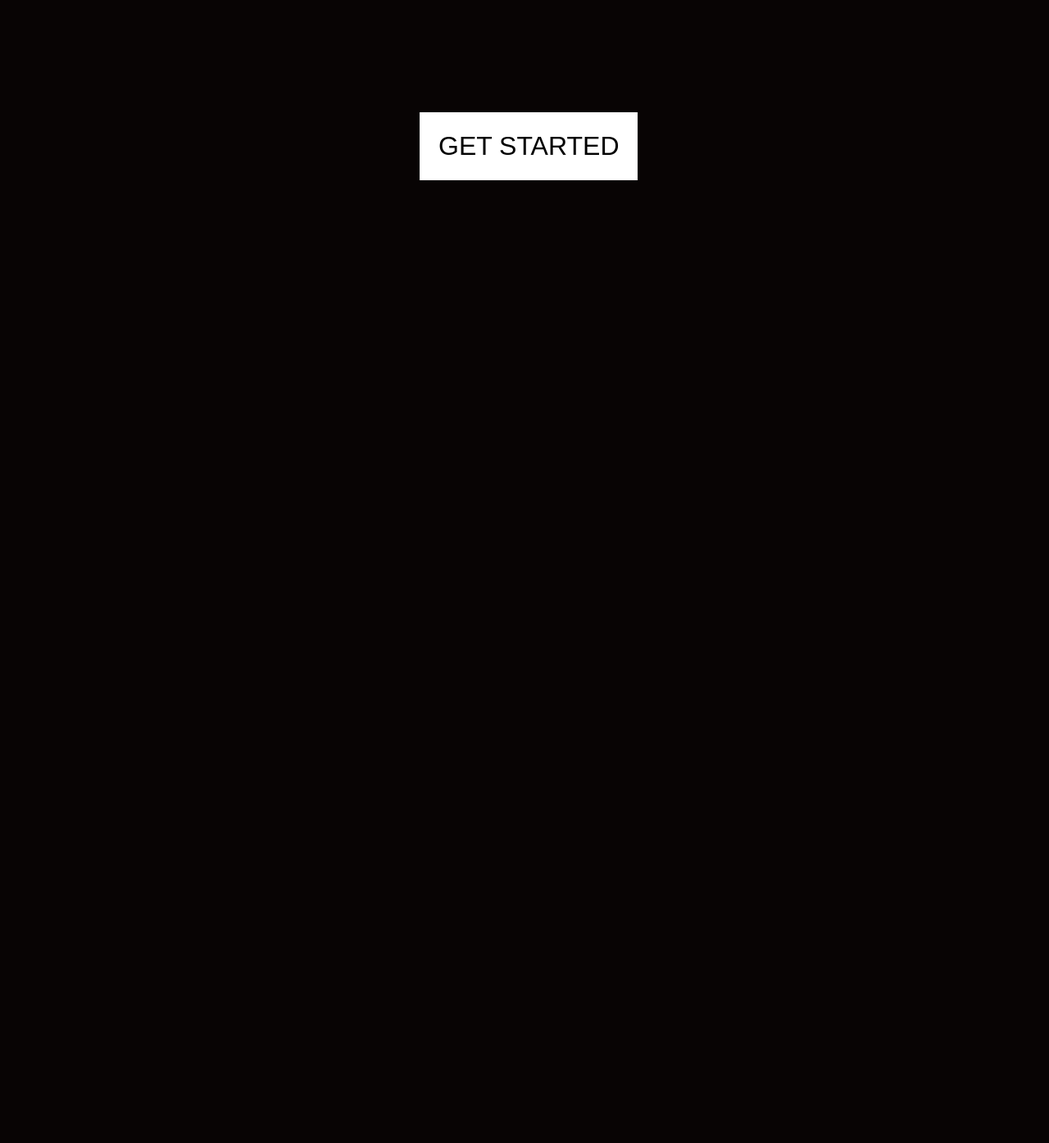
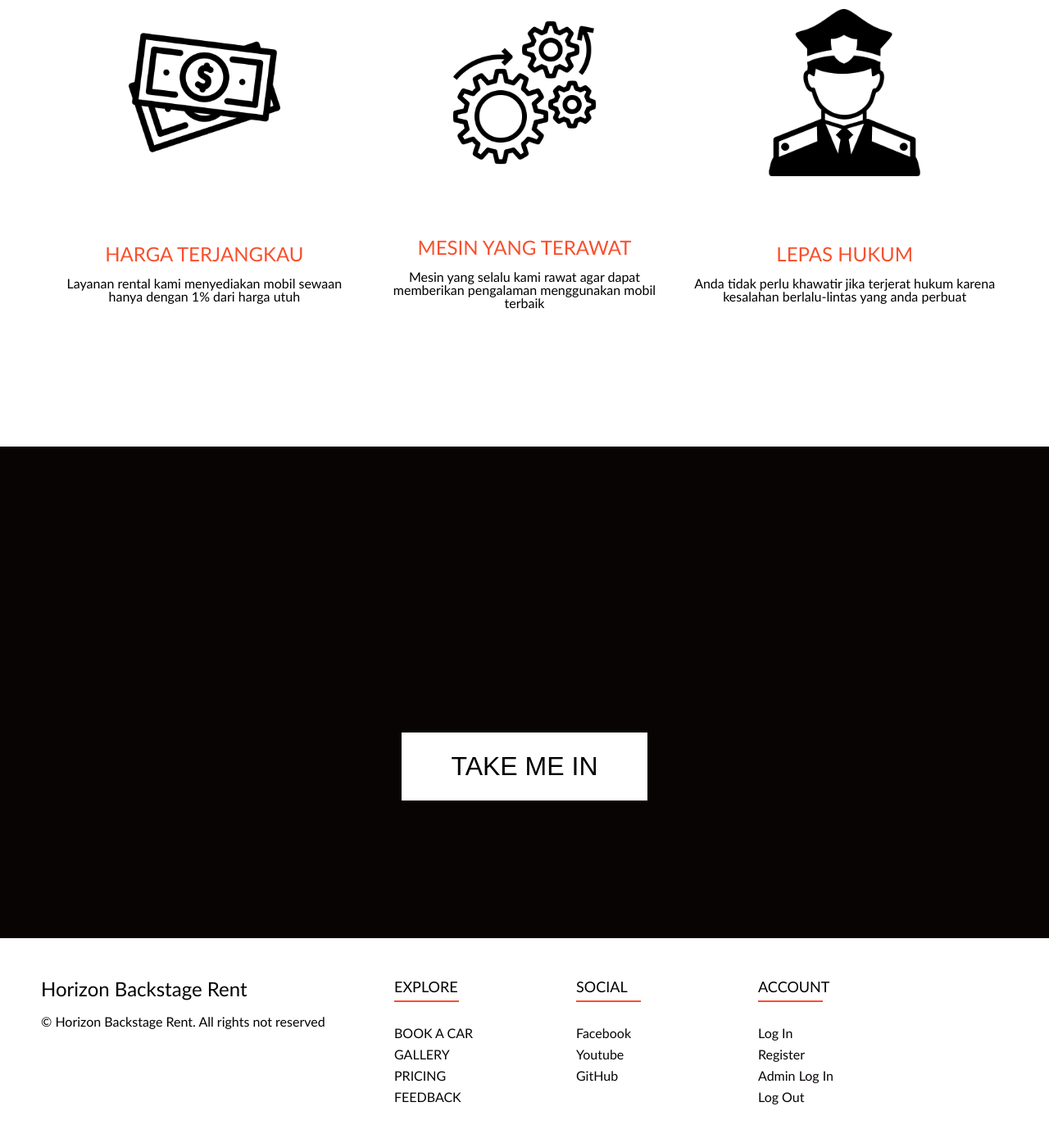
Before and after one commit to ines901231/mobilmarkup, a plain HTML site: page landing2/index.html in a window 1280 px wide. Shown: the part 1555-2950 px from the top of the page at 82% size. Before the commit the page ends 2100 px from the top, so only its background shows below. Drawn offline with Linux system fonts and the light colour scheme.

Commit message:
landing page

```diff
--- a/booking/style.css
+++ b/booking/style.css
@@ -52,6 +52,10 @@ body {
 
 .header ul li a:hover {
     transition: .3s;
+    border-bottom: 1px solid #fff;
+}
+
+a.main {
     border-bottom: 1px solid #fff;
 }
 
--- a/contact/style.css
+++ b/contact/style.css
@@ -52,6 +52,10 @@ body {
 
 .header ul li a:hover {
     transition: .3s;
+    border-bottom: 1px solid #fff;
+}
+
+a.main {
     border-bottom: 1px solid #fff;
 }
 
--- a/gallery/style.css
+++ b/gallery/style.css
@@ -52,6 +52,10 @@ body {
 
 .header ul li a:hover {
     transition: .3s;
+    border-bottom: 1px solid #fff;
+}
+
+a.main {
     border-bottom: 1px solid #fff;
 }
 
--- a/landing2/index.html
+++ b/landing2/index.html
@@ -19,22 +19,68 @@
         <div class="cover"></div>
 
         <div class="about">
-            <h2 class="hidden">WHY THIS <span class="hidden">WEBSITE?</span> </h2>
-            <h3 class="hidden">Website ini dibuat dengan tujuan agar orang-orang dapat mengendarai mobil modern sports impian mereka hanya dengan 1% dari harga pasar.
+            <h2 class="hidden">WHY THIS <span class="hidden">SERVICE?</span> </h2>
+            <h3 class="hidden">Kami memiliki penawaran menarik yang mungkin akan membuat anda lebih tertarik dengan layanan kami
             </h3>
         </div>
 
-        <div class="link">
-
+        <div class="about2">
+            <div class="parent hidden">
+                <div class="profile">
+                    <img src="money.png" alt="">
+                    <p><span>HARGA TERJANGKAU</span> <br><br> Layanan rental kami menyediakan mobil sewaan hanya dengan 1% dari harga utuh</p>
+                </div>
+                <div class="profile">
+                    <img src="machine.png" alt="">
+                    <p><span>MESIN YANG TERAWAT</span> <br><br> Mesin yang selalu kami rawat agar dapat memberikan pengalaman menggunakan mobil terbaik</p>
+                </div>
+                <div class="profile">
+                    <img src="man.png" alt="">
+                    <p><span>LEPAS HUKUM</span> <br><br> Anda tidak perlu khawatir jika terjerat hukum karena kesalahan berlalu-lintas yang anda perbuat</p>
+                </div>
+            </div>
         </div>
 
         <div class="start">
-            <button type="button" class="btn"><a href="../booking/index.html">GET STARTED</a></button>
+            <button type="button" class="btn"><a href="../booking/index.html">TAKE ME IN</a></button>
         </div>
 
-        <div class="footer">
-
-        </div>
+        <footer>
+            <div class="footer">
+                <div class="row">
+                    <div class="copyright">
+                        <p class="horizon">Horizon Backstage Rent</p>
+                        <p>© Horizon Backstage Rent. All rights not reserved</p>
+                    </div>
+                    <div class="kolom">
+                        <h4>EXPLORE</h4>
+                        <ul>
+                            <li><a href="../booking/index.html">BOOK A CAR</a></li>
+                            <li><a href="../gallery/index.html">GALLERY</a></li>
+                            <li><a href="../payment/index.html">PRICING</a></li>
+                            <li><a href="../contact/index.html">FEEDBACK</a></li>
+                        </ul>
+                    </div>
+                    <div class="kolom">
+                        <h4>SOCIAL</h4>
+                        <ul>
+                            <li><a href="https://www.facebook.com/ryuugamine.dewade" target="_blank">Facebook</a></li>
+                            <li><a href="https://www.youtube.com/channel/UChTAyvXUTyHznm3z9FKvwMA" target="_blank">Youtube</a></li>
+                            <li><a href="https://github.com/ines901231" target="_blank">GitHub</a></li>
+                        </ul>
+                    </div>
+                    <div class="kolom">
+                        <h4>ACCOUNT</h4>
+                        <ul>
+                            <li><a href="">Log In</a></li>
+                            <li><a href="">Register</a></li>
+                            <li><a href="">Admin Log In</a></li>
+                            <li><a href="">Log Out</a></li>
+                        </ul>
+                    </div>
+                </div>
+            </div>
+        </footer>
 
 
     </div>
--- a/landing2/style.css
+++ b/landing2/style.css
@@ -28,7 +28,7 @@ body {
 
 .about {
     width: 100%;
-    height: 600px;
+    height: 330px;
     background-color: #fff;
 }
 
@@ -49,21 +49,80 @@ body {
     display: inline-block;
     color: #fff;
     text-shadow: 2px 0 #f8502e, -2px 0 #f8502e, 0 2px #f8502e, 0 -2px #f8502e, 1px 1px #f8502e, -1px -1px #f8502e, 1px -1px #f8502e, -1px 1px #f8502e;
-    font-size: 200px;
+    font-size: 9vh;
     padding-top: 10%;
     text-align: center;
+    cursor: default;
 }
 
-.hero {
-    width: 100%;
-    height: auto;
-    filter: grayscale(1);
-    transition: .5s ease-in-out all;
+.about span {
+    color: #f8502e;
 }
 
-.hero:hover {
-    transition: .5s ease-in-out all;
-    filter: grayscale(0);
+.about :where(h3) {
+    opacity: 80%;
+    color: rgba(0, 0, 0, 6);
+    font-family: 'Kanit', sans-serif;
+    text-align: center;
+    padding-top: 5%;
+    padding-left: 5%;
+    padding-right: 5%;
+    cursor: default;
+}
+
+.about2 {
+    margin: auto;
+    width: 100%;
+    height: 700px;
+    background-color: #fff;
+}
+
+.about2 .parent {
+    width: 90%;
+    height: 15%;
+    padding-left: 5%;
+    background-color: transparent;
+    position: absolute;
+    z-index: 2;
+    flex-wrap: wrap;
+    bottom: 0;
+    display: grid;
+    grid-template-columns: repeat(3, 1fr);
+    grid-template-rows: 1fr;
+    grid-column-gap: 20px;
+    grid-row-gap: 0px;
+    margin-bottom: 950px;
+    /* border: 1px solid #f8502e; */
+}
+
+.about2 .parent .profile {
+    background-color: #fff;
+    border-radius: 10%;
+    display: grid;
+    grid-template-columns: 1fr;
+    grid-template-rows: repeat(2, 1fr);
+    grid-column-gap: 0px;
+    grid-row-gap: 0px;
+}
+
+.about2 .parent .profile img {
+    width: 50%;
+    margin: auto;
+}
+
+.about2 .parent .profile p {
+    font-family: 'Trebuchet MS', 'Lucida Sans Unicode', 'Lucida Grande', 'Lucida Sans', Arial, sans-serif;
+    margin: auto;
+    text-align: center;
+    cursor: default;
+}
+
+.about2 .parent .profile p span {
+    font-family: 'Trebuchet MS', 'Lucida Sans Unicode', 'Lucida Grande', 'Lucida Sans', Arial, sans-serif;
+    margin: auto;
+    text-align: center;
+    color: #f8502e;
+    font-size: x-large;
 }
 
 .content {
@@ -121,9 +180,17 @@ body {
 }
 
 .start {
+    text-align: center;
+    align-content: center;
+    max-width: 1200px;
     width: 100%;
-    height: 600px;
-    padding-top: 100px;
+    height: 300px;
+    margin: auto;
+}
+
+.start p {
+    font-family: 'Trebuchet MS', 'Lucida Sans Unicode', 'Lucida Grande', 'Lucida Sans', Arial, sans-serif;
+    color: #fff;
 }
 
 .start a {
@@ -137,11 +204,8 @@ body {
 }
 
 .btn {
-    align-content: center;
+    width: 25%;
     color: #080404;
-    margin-left: 25%;
-    margin-top: 15%;
-    padding: 20px;
     background-color: #fff;
     font-size: xx-large;
     border: none;
@@ -181,6 +245,81 @@ body {
     width: 100%;
 }
 
+.footer {
+    margin: auto;
+    height: 150px;
+    max-width: 1200px;
+    width: 100%;
+    padding: 50px;
+    background-color: #fff;
+}
+
+.copyright {
+    width: 26em;
+}
+
+.copyright .horizon {
+    font-size: x-large;
+    cursor: default;
+}
+
+.copyright p {
+    font-family: 'Trebuchet MS', 'Lucida Sans Unicode', 'Lucida Grande', 'Lucida Sans', Arial, sans-serif;
+    font-weight: 300;
+    padding-bottom: 20px;
+    cursor: default;
+}
+
+.row {
+    display: flex;
+    flex-wrap: wrap;
+}
+
+.kolom {
+    width: 16%;
+    padding: 0 15px;
+}
+
+.kolom h4 {
+    font-family: 'Trebuchet MS', 'Lucida Sans Unicode', 'Lucida Grande', 'Lucida Sans', Arial, sans-serif;
+    font-size: 18px;
+    margin-bottom: 40px;
+    font-weight: 500;
+    position: relative;
+    cursor: default;
+}
+
+.kolom h4::before {
+    content: '';
+    position: absolute;
+    left: 0;
+    bottom: -10px;
+    background-color: #f8502e;
+    height: 2px;
+    box-sizing: border-box;
+    width: 79px;
+}
+
+.kolom ul li:not(:last-child) {
+    margin-bottom: 10px;
+}
+
+.kolom ul li a {
+    font-family: 'Trebuchet MS', 'Lucida Sans Unicode', 'Lucida Grande', 'Lucida Sans', Arial, sans-serif;
+    font-size: 16px;
+    text-transform: capitalize;
+    color: #fff;
+    text-decoration: none;
+    font-weight: 300;
+    color: #080404;
+    display: block;
+    transition: 0.2s ease all;
+}
+
+.kolom ul li a:hover {
+    color: #f8502e;
+    padding-left: 8px;
+}
 
 /* js show on scroll */
 .hidden {
@@ -252,20 +391,6 @@ body {
         padding-left: 5%;
         padding-right: 5%;
     }
-
-    .hero {
-        width: 100%;
-        height: auto;
-        filter: grayscale(1);
-        transition: .5s ease-in-out all;
-        font-size: 5vw;
-    }
-
-    .hero:hover {
-        transition: .5s ease-in-out all;
-        filter: grayscale(0);
-    }
-
     .content {
         opacity: 0;
         font-size: 50px;
@@ -323,7 +448,6 @@ body {
     .start {
         width: 100%;
         height: 600px;
-        padding-top: 100px;
     }
 
     .start a {
@@ -339,7 +463,6 @@ body {
     .btn {
         align-content: center;
         color: #080404;
-        margin-left: 40%;
         margin-top: 15%;
         padding: 20px;
         background-color: #fff;
@@ -389,7 +512,7 @@ body {
         width: 70%;
         height: 200px;
         border: 1px solid #fff;
-        top: 11.7em;
+        top: 11em;
         left: 15%;
         transition: .5s ease all;
         border-bottom: 60px solid #080404;
--- a/payment/style.css
+++ b/payment/style.css
@@ -51,6 +51,10 @@ body {
 
 .header ul li a:hover {
     transition: .3s;
+    border-bottom: 1px solid #fff;
+}
+
+a.main {
     border-bottom: 1px solid #fff;
 }
 
```
Also changed, not shown: booking/index.html (+1 -1 lines), contact/index.html (+1 -1 lines), gallery/index.html (+1 -1 lines), payment/index.html (+1 -1 lines), landing2/8778362.jpg (added), landing2/machine.png (added), landing2/man.png (added), landing2/money.png (added).
